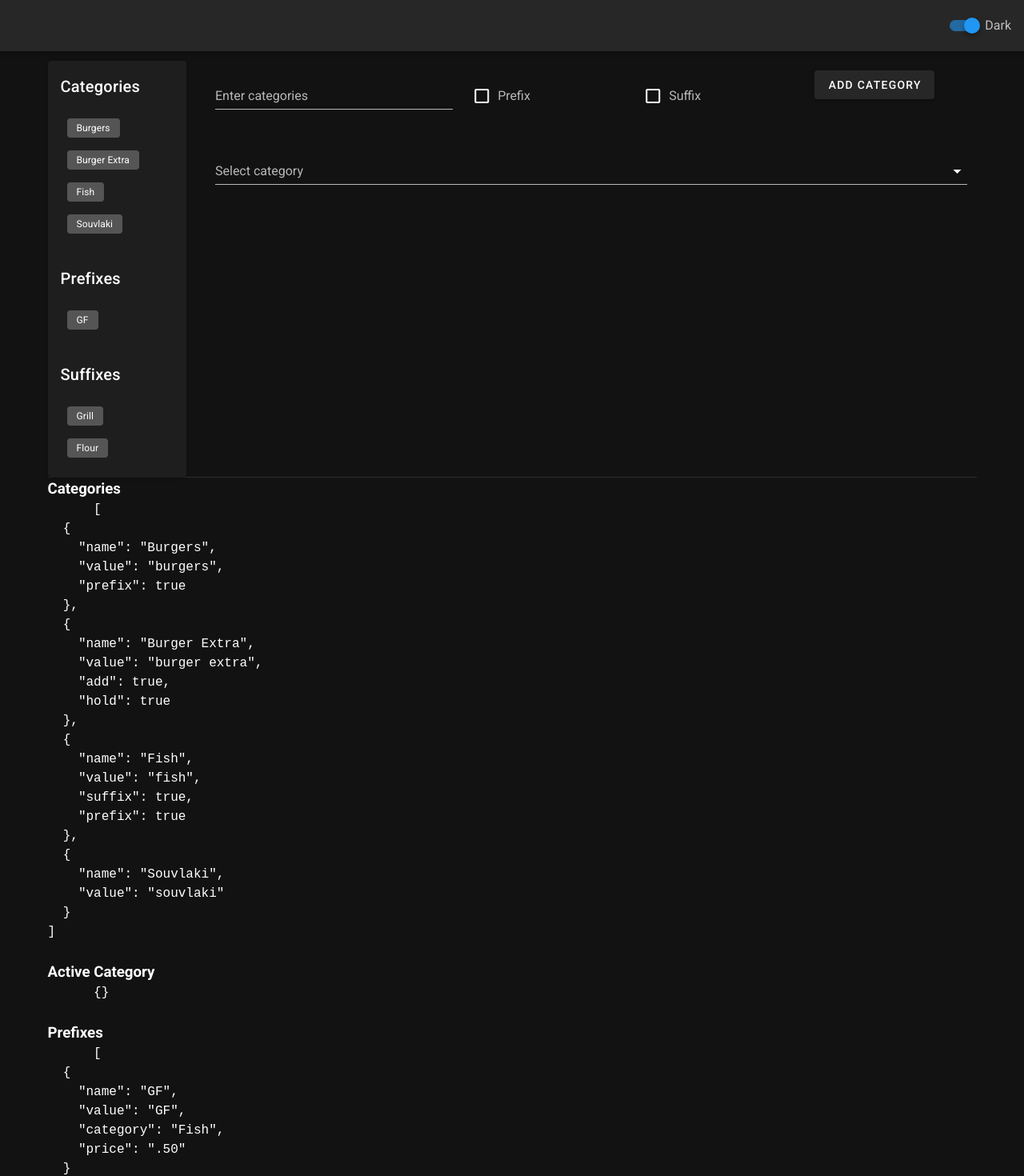
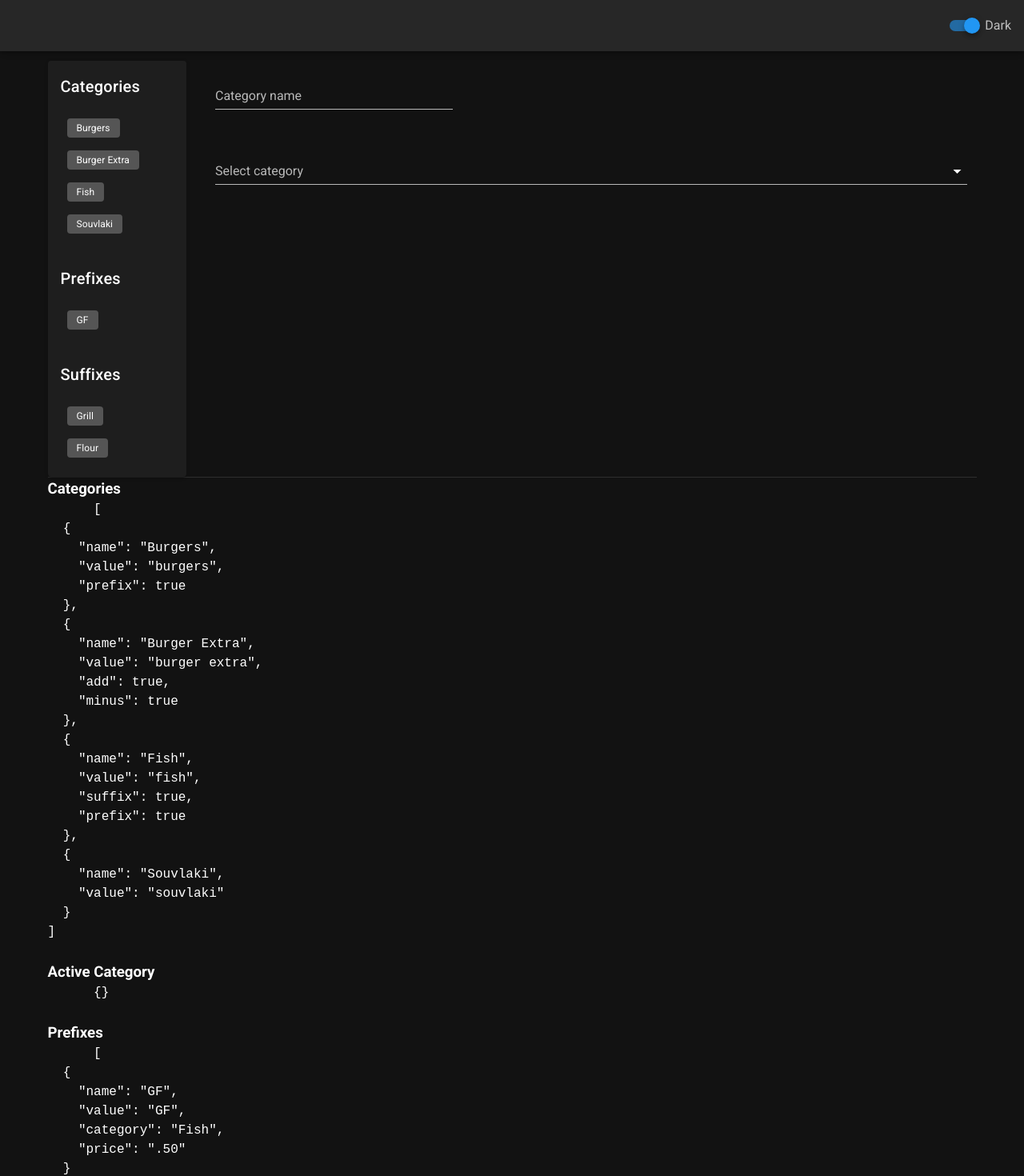
Before and after one commit to preginald/kpos, a Vue app: page /#/ in a window 1280 px wide. Shown: the top 1470 px of the page at 80% size. Built offline with nearby package versions, Linux system fonts and the light colour scheme.

Commit message:
add category object

```diff
--- a/src/store/index.js
+++ b/src/store/index.js
@@ -19,7 +19,7 @@ export default new Vuex.Store({
     ],
     categories: [
       { name: 'Burgers', value: 'burgers', prefix: true },
-      { name: 'Burger Extra', value: 'burger extra', add: true, hold: true },
+      { name: 'Burger Extra', value: 'burger extra', add: true, minus: true },
       { name: 'Fish', value: 'fish', suffix: true, prefix: true },
       { name: 'Souvlaki', value: 'souvlaki' },
     ],
--- a/src/views/Home.vue
+++ b/src/views/Home.vue
@@ -7,17 +7,17 @@
           <v-row>
             <v-col sm="4">
               <v-text-field
-                label="Enter categories"
+                label="Category name"
                 v-model="category.name"
               ></v-text-field>
             </v-col>
-            <v-col>
+            <v-col v-if="category.name">
               <v-checkbox label="Prefix" v-model="category.prefix"></v-checkbox>
             </v-col>
-            <v-col>
+            <v-col v-if="category.name">
               <v-checkbox label="Suffix" v-model="category.suffix"></v-checkbox>
             </v-col>
-            <v-col>
+            <v-col v-if="category.name">
               <v-btn @click="addCategory">Add Category</v-btn>
             </v-col>
           </v-row>
@@ -218,6 +218,8 @@ export default {
     ...mapMutations(["pushProducts", "pushCategory"]),
     addCategory() {
       this.pushCategory(this.category);
+
+      this.activeProductCategory = this.category;
       this.category = "";
     },
     addProductRow(product) {
```
